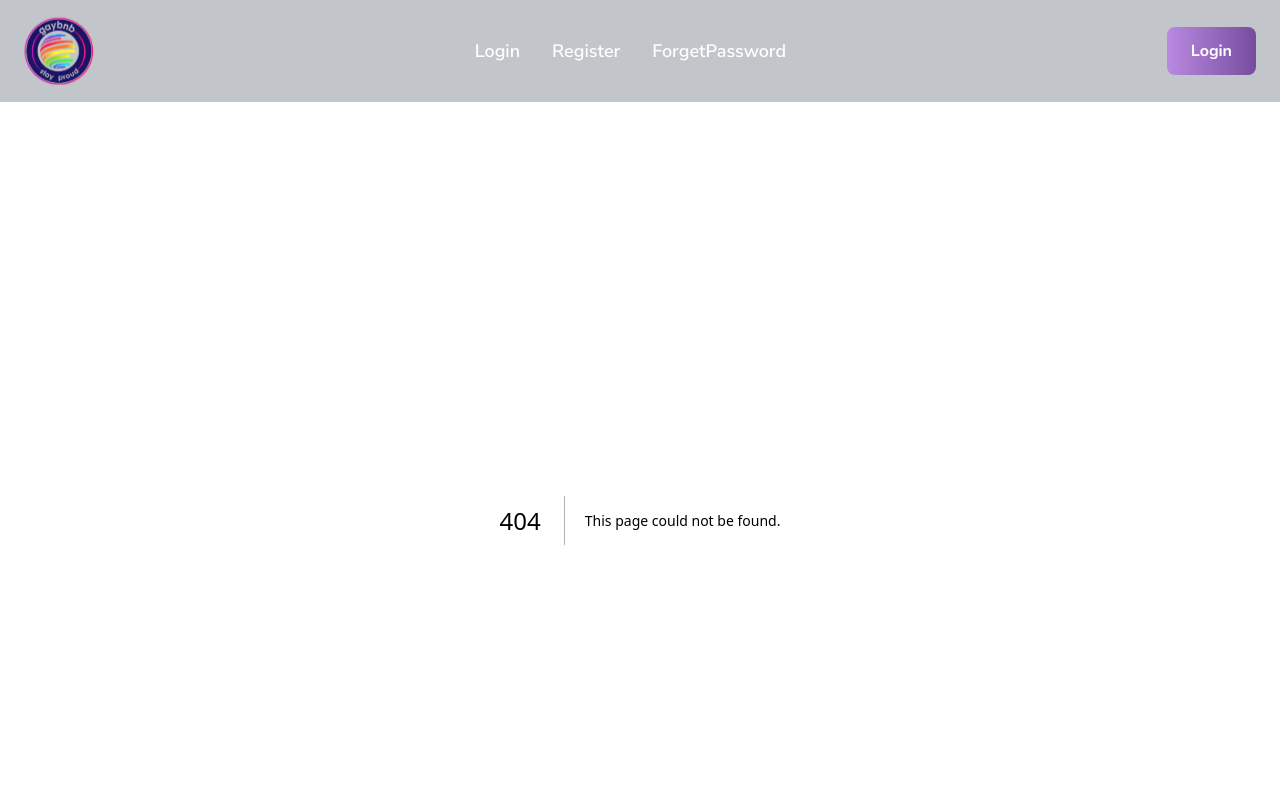
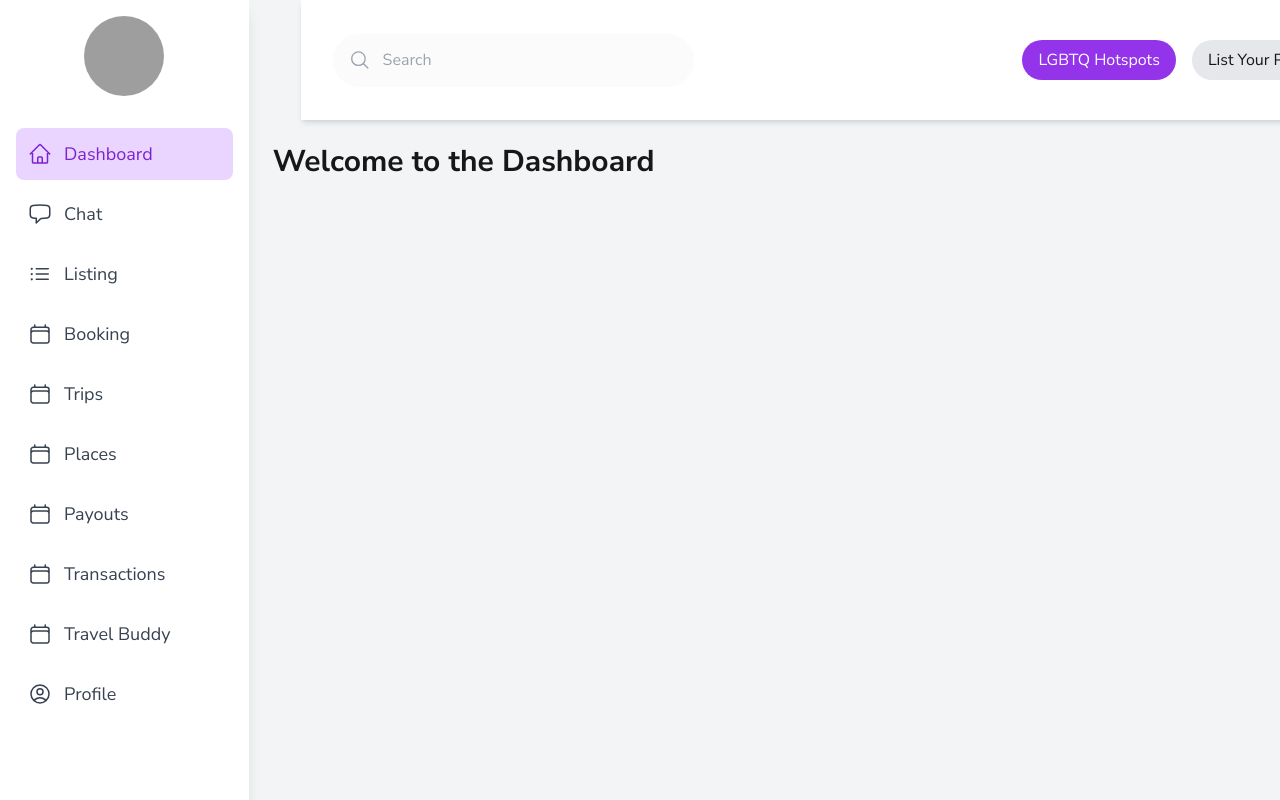
Before and after one commit to zeshanjaffer/gayBnB_Front-End, a Next.js app: page /dashboard in a window 1280 px wide. Before the commit this address had no page. Shown: the top 800 px of the page. Built offline with nearby package versions, Linux system fonts and the light colour scheme; grey boxes are pictures that could not be loaded.

Commit message:
developing dashboard

```diff
--- a/package.json
+++ b/package.json
@@ -9,6 +9,7 @@
     "lint": "next lint"
   },
   "dependencies": {
+    "@heroicons/react": "^2.2.0",
     "framer-motion": "^12.4.7",
     "lucide-react": "^0.476.0",
     "next": "15.1.7",
--- /dev/null
+++ b/src/components/layout.tsx
@@ -0,0 +1,22 @@
+import Sidebar from "./sidebar";
+import { ReactNode } from "react";
+import Topbar from "./topbar";
+interface LayoutProps {
+  children: ReactNode;
+}
+
+export default function Layout({ children }: LayoutProps) {
+  return (
+    <div className="flex min-h-screen bg-gray-100">
+      <Sidebar />
+
+      <div className="flex flex-col w-full">
+        {/* Top Navigation */}
+        <Topbar />
+
+        {/* Page Content */}
+        <div className="mt-[120px] p-6">{children}</div>
+      </div>
+    </div>
+  );
+}
--- a/src/components/navbar.tsx
+++ b/src/components/navbar.tsx
@@ -25,6 +25,8 @@ const Navbar = () => {
           <Link href="/login" className="text-white text-lg font-semibold">Login</Link>
           <Link href="/register" className="text-white text-lg font-semibold">Register</Link>
           <Link href="/forgetpassword" className="text-white text-lg font-semibold">ForgetPassword</Link>
+          <Link href="/dashboard" className="text-white text-lg font-semibold">Dashboard</Link>
+
         </div>
 
         {/* Login Button (Desktop) */}
@@ -45,7 +47,9 @@ const Navbar = () => {
         <div className="md:hidden bg-gray-800 text-white flex flex-col items-center space-y-4 py-4">
           <Link href="/login" className="text-lg" onClick={() => setIsOpen(false)}>Login</Link>
           <Link href="/register" className="text-lg" onClick={() => setIsOpen(false)}>Register</Link>
-          <Link href="/forgetpassword" className="text-lg" onClick={() => setIsOpen(false)}>ForgetPassword</Link>
+          <Link href="/dashboard" className="text-lg" onClick={() => setIsOpen(false)}>Dashboard</Link>
+
+
           <button className="bg-gradient-to-r from-[#B88AE1] to-[#774C9E] px-6 py-3 rounded-lg font-bold">
             Login
           </button>
--- a/src/components/profileCard.tsx
+++ /dev/null
@@ -1,72 +0,0 @@
-const ProfileCard = () => {
-    return (
-      <div className="w-[1057px] h-[1014px] bg-white p-8 rounded-xl shadow-lg">
-        {/* Profile Image */}
-        <div className="flex flex-col items-center space-y-4">
-          <img src="/avatar.png" alt="Profile" className="w-24 h-24 rounded-full border-4 border-purple-600" />
-          <h2 className="text-2xl font-bold">John Welles</h2>
-          <p className="text-gray-500">@JohnWelles</p>
-        </div>
-
-        {/* Form Fields */}
-        <div className="mt-6 space-y-4">
-          <div className="grid grid-cols-2 gap-4">
-            <div>
-              <label className="text-sm font-medium text-gray-600">First Name</label>
-              <input type="text" value="John" className="border rounded-md p-2 w-full bg-gray-100" readOnly />
-            </div>
-            <div>
-              <label className="text-sm font-medium text-gray-600">Last Name</label>
-              <input type="text" value="Welles" className="border rounded-md p-2 w-full bg-gray-100" readOnly />
-            </div>
-          </div>
-
-          <div className="grid grid-cols-2 gap-4">
-            <div>
-              <label className="text-sm font-medium text-gray-600">Email Address</label>
-              <input type="text" value="@JohnWelles" className="border rounded-md p-2 w-full bg-gray-100" readOnly />
-            </div>
-            <div>
-              <label className="text-sm font-medium text-gray-600">Phone</label>
-              <input type="text" value="92 304 56238791" className="border rounded-md p-2 w-full bg-gray-100" readOnly />
-            </div>
-          </div>
-
-          <div className="grid grid-cols-2 gap-4">
-            <div>
-              <label className="text-sm font-medium text-gray-600">Gender</label>
-              <input type="text" value="Male" className="border rounded-md p-2 w-full bg-gray-100" readOnly />
-            </div>
-            <div>
-              <label className="text-sm font-medium text-gray-600">Birth Date</label>
-              <input type="text" value="02 / 12 / 2025" className="border rounded-md p-2 w-full bg-gray-100" readOnly />
-            </div>
-          </div>
-
-          <div>
-            <label className="text-sm font-medium text-gray-600">Location</label>
-            <input type="text" value="2118 Thornridge Cir, Connecticut" className="border rounded-md p-2 w-full bg-gray-100" readOnly />
-          </div>
-
-          <div>
-            <label className="text-sm font-medium text-gray-600">Description</label>
-            <textarea
-              className="border rounded-md p-2 w-full bg-gray-100"
-              readOnly
-            >
-              In a world driven by technology, AI Nova is your ultimate smart companion...
-            </textarea>
-          </div>
-        </div>
-
-        {/* Edit Button */}
-        <div className="mt-6">
-          <button className="w-full bg-purple-600 text-white py-2 rounded-md hover:bg-purple-700">
-            Edit Profile
-          </button>
-        </div>
-      </div>
-    );
-  };
-
-  export default ProfileCard;
--- a/src/components/sidebar.tsx
+++ b/src/components/sidebar.tsx
@@ -1,26 +1,59 @@
-import { FaUser, FaSignOutAlt, FaHome, FaComments } from "react-icons/fa";
 import Link from "next/link";
+import { useRouter } from "next/router";
+import { HomeIcon, ChatBubbleLeftIcon, ListBulletIcon, CalendarIcon, UserCircleIcon, ArrowRightOnRectangleIcon } from "@heroicons/react/24/outline";
 
-const Sidebar = () => {
+type MenuItem = {
+  name: string;
+  path: string;
+  icon: React.ElementType;
+};
+
+const menuItems: MenuItem[] = [
+  { name: "Dashboard", path: "/dashboard", icon: HomeIcon },
+  { name: "Chat", path: "/chat", icon: ChatBubbleLeftIcon },
+  { name: "Listing", path: "/listing", icon: ListBulletIcon },
+  { name: "Booking", path: "/booking", icon: CalendarIcon },
+  { name: "Trips", path: "/trips", icon: CalendarIcon },
+  { name: "Places", path: "/places", icon: CalendarIcon },
+  { name: "Payouts", path: "/payouts", icon: CalendarIcon },
+  { name: "Transactions", path: "/transactions", icon: CalendarIcon },
+  { name: "Travel Buddy", path: "/travel-buddy", icon: CalendarIcon },
+  { name: "Profile", path: "/profile", icon: UserCircleIcon },
+];
+
+export default function Sidebar() {
+  const router = useRouter();
+
   return (
-    <div className="w-72 h-full bg-white shadow-md flex flex-col p-6">
-      <h1 className="text-xl font-bold text-purple-700">Dashboard</h1>
-      <nav className="mt-8 space-y-4">
-        <Link href="/profile" className="flex items-center space-x-2 text-gray-700 hover:text-purple-700">
-          <FaUser /> <span>Profile</span>
-        </Link>
-        <Link href="/" className="flex items-center space-x-2 text-gray-700 hover:text-purple-700">
-          <FaHome /> <span>Home</span>
-        </Link>
-        <Link href="/chat" className="flex items-center space-x-2 text-gray-700 hover:text-purple-700">
-          <FaComments /> <span>Chat</span>
-        </Link>
-        <Link href="/logout" className="flex items-center space-x-2 text-gray-700 hover:text-purple-700">
-          <FaSignOutAlt /> <span>Logout</span>
-        </Link>
+    <div className="w-[301px] h-[1086px] bg-white shadow-lg flex flex-col justify-between p-4">
+      {/* Logo */}
+      <div className="flex justify-center">
+        <img src="/logo.png" alt="Logo" className="w-20 h-20 rounded-full" />
+      </div>
+
+      {/* Navigation Links */}
+      <nav className="flex-1 mt-8">
+        {menuItems.map((item) => (
+          <Link key={item.name} href={item.path} passHref>
+            <div
+              className={`flex items-center p-3 mb-2 rounded-lg cursor-pointer transition ${
+                router.pathname === item.path ? "bg-purple-200 text-purple-700" : "text-gray-700"
+              }`}
+            >
+              <item.icon className="w-6 h-6 mr-3" />
+              <span className="text-lg font-medium">{item.name}</span>
+            </div>
+          </Link>
+        ))}
       </nav>
+
+      {/* Logout Button */}
+      <div className="mt-4">
+        <button className="w-full flex items-center justify-center bg-purple-600 text-white p-3 rounded-lg shadow-md hover:bg-purple-700">
+          <ArrowRightOnRectangleIcon className="w-6 h-6 mr-2" />
+          Logout
+        </button>
+      </div>
     </div>
   );
-};
-
-export default Sidebar;
+}
--- /dev/null
+++ b/src/components/topbar.tsx
@@ -0,0 +1,37 @@
+import { MagnifyingGlassIcon } from "@heroicons/react/24/outline";
+
+const Topbar = () => {
+  return (
+    <div className="fixed top-0 left-[301px] w-[1139px] h-[120px] bg-white flex items-center px-8 shadow-md z-50">
+      {/* Search Bar */}
+      <div className="flex items-center bg-[#F5F5F56B] rounded-full px-4 w-[361px] h-[53px]">
+        <MagnifyingGlassIcon className="w-6 h-6 text-gray-400" />
+        <input
+          type="text"
+          placeholder="Search"
+          className="ml-3 w-full bg-transparent outline-none text-gray-700"
+        />
+      </div>
+
+      {/* Right Section (Avatar & Buttons) */}
+      <div className="ml-auto flex items-center space-x-4">
+        <button className="px-4 py-2 bg-purple-600 text-white rounded-full">
+          LGBTQ Hotspots
+        </button>
+        <button className="px-4 py-2 bg-gray-200 rounded-full">
+          List Your Property
+        </button>
+        {/* Avatar */}
+        <div className="w-10 h-10 rounded-full bg-gray-300 overflow-hidden">
+          <img
+            src="/profile.jpg"
+            alt="User Avatar"
+            className="w-full h-full object-cover"
+          />
+        </div>
+      </div>
+    </div>
+  );
+};
+
+export default Topbar;
--- a/src/pages/_app.tsx
+++ b/src/pages/_app.tsx
@@ -1,8 +1,9 @@
 import "@/styles/globals.css";
 import type { AppProps } from "next/app";
-import Navbar from "@/components/navbar";
-import Footer from "@/components/footer";
-import "../styles/globals.css";
+import { useRouter } from "next/router";
+import Layout from "@/components/layout"; // Dashboard Layout
+import Navbar from "@/components/navbar"; // Main Menu
+import Footer from "@/components/footer"; // Footer
 import { Nunito_Sans } from "next/font/google";
 
 const nunitoSans = Nunito_Sans({
@@ -10,14 +11,30 @@ const nunitoSans = Nunito_Sans({
   weight: ["300", "400", "600", "700", "900"],
   variable: "--font-nunito-sans",
 });
+
 export default function App({ Component, pageProps }: AppProps) {
+  const router = useRouter();
+
+  // Check if it's a dashboard page (starts with "/dashboard")
+  const isDashboardPage = router.pathname.startsWith("/dashboard");
+
   return (
-    <div className="flex flex-col min-h-screen">
-      <Navbar />
-      <main className="flex-grow mt-[120px]">
-        <Component {...pageProps} />
-      </main>
-      <Footer />
-    </div>
+    <>
+      {isDashboardPage ? (
+        // Dashboard Pages → Show Sidebar + Topbar (No Navbar, No Footer)
+        <Layout>
+          <Component {...pageProps} />
+        </Layout>
+      ) : (
+        // All Other Pages (Show Navbar + Footer)
+        <>
+          <Navbar />
+          <main className="flex-grow mt-[120px]">
+            <Component {...pageProps} />
+          </main>
+          <Footer />
+        </>
+      )}
+    </>
   );
 }
--- /dev/null
+++ b/src/pages/dashboard/index.tsx
@@ -0,0 +1,9 @@
+const Dashboard = () => {
+    return (
+      <div>
+        <h1 className="text-3xl font-bold">Welcome to the Dashboard</h1>
+      </div>
+    );
+  };
+
+  export default Dashboard;
--- /dev/null
+++ b/src/pages/dashboard/profile.tsx
@@ -0,0 +1,10 @@
+const Profile = () => {
+    return (
+      <div>
+        <h1 className="text-2xl font-bold">Profile Page</h1>
+        <p>This is the profile section.</p>
+      </div>
+    );
+  };
+
+  export default Profile;
--- a/src/pages/profile.tsx
+++ /dev/null
@@ -1,16 +0,0 @@
-import Sidebar from "@/components/sidebar";
-
-import ProfileCard from "@/components/profileCard";
-
-const ProfilePage = () => {
-  return (
-    <div className="flex h-screen w-screen bg-gray-100">
-      <Sidebar />
-      <main className="flex-1 flex justify-center items-center">
-        <ProfileCard />
-      </main>
-    </div>
-  );
-};
-
-export default ProfilePage;
```
Also changed, not shown: 1 other file (tests, documents, lock files or other folders).
